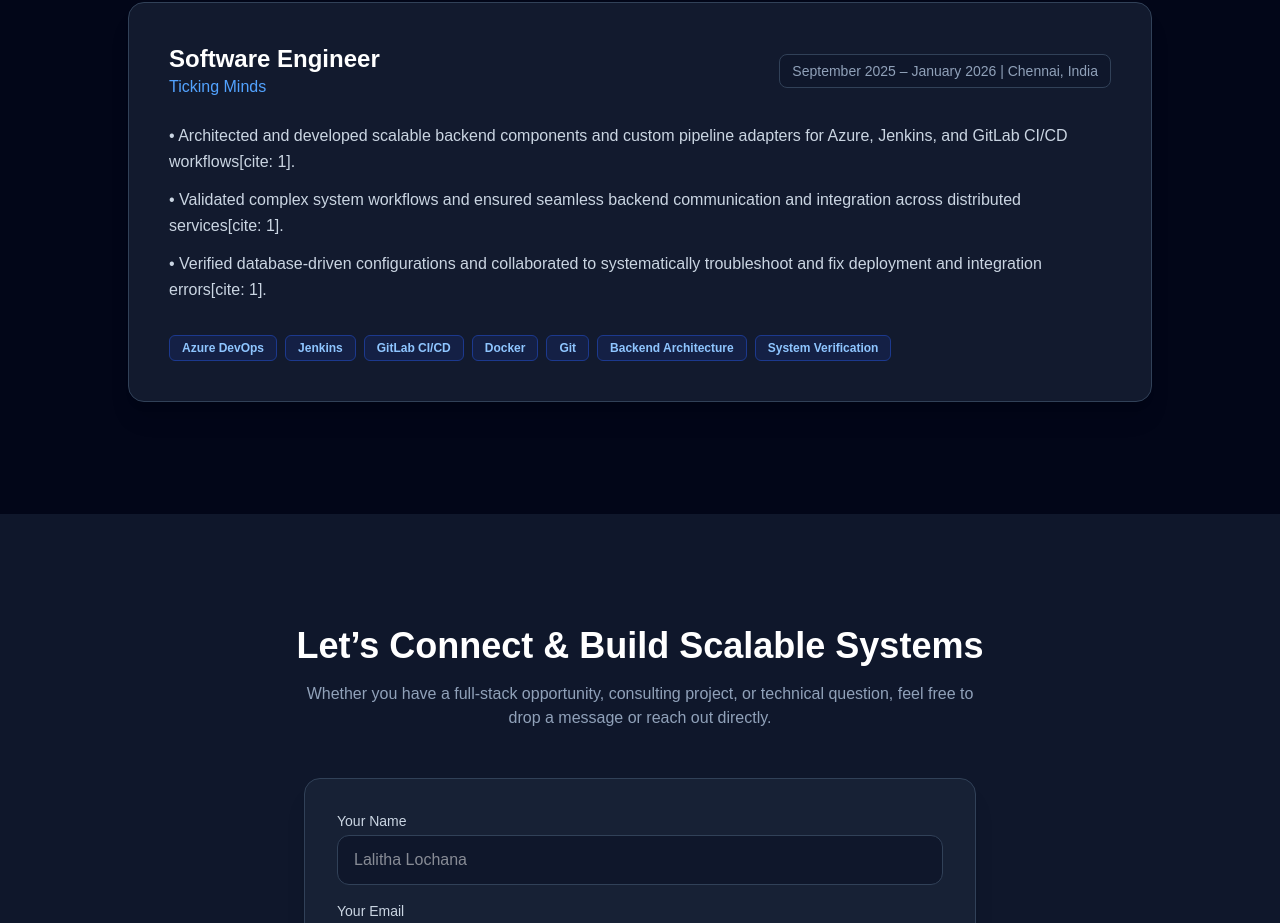
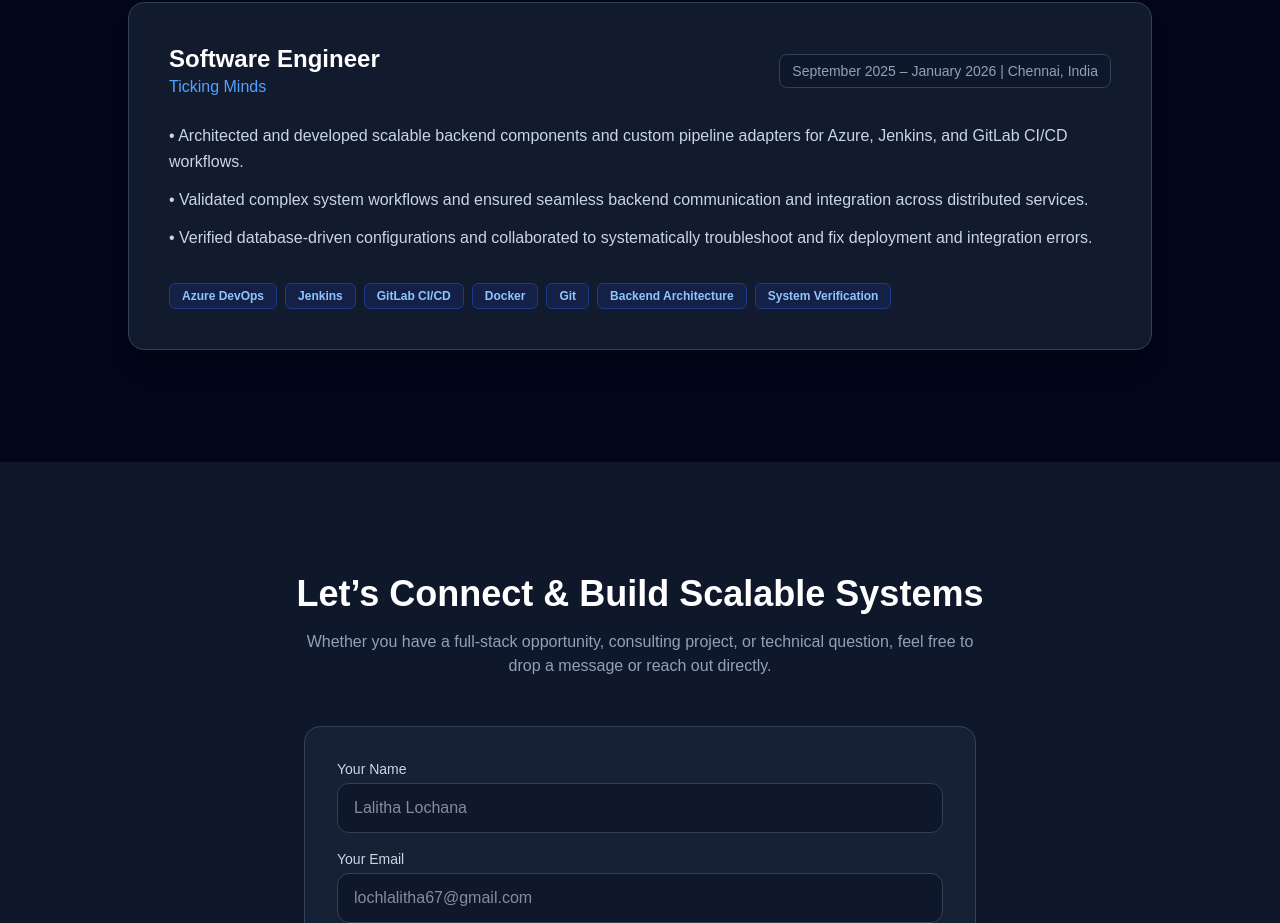
Before and after one commit to lalitha21012004/lalitha-portfolio, a Next.js app: page / in a window 1280 px wide. Shown: the part 3318-4241 px from the top of the page. Built offline with nearby package versions, Linux system fonts and the light colour scheme.

Commit message:
Refactor Experience component for cleaner JSX
Removed HTML entity encoding from JSX elements and cleaned up the code.

```diff
--- a/app/components/Experience.tsx
+++ b/app/components/Experience.tsx
@@ -35,13 +35,13 @@ export default function Experience() {
           {/* Work Description */}
           <ul className="space-y-3 text-slate-300 leading-relaxed">
             <li>
-              • Architected and developed scalable backend components and custom pipeline adapters for Azure, Jenkins, and GitLab CI/CD workflows[cite: 1].
+              • Architected and developed scalable backend components and custom pipeline adapters for Azure, Jenkins, and GitLab CI/CD workflows.
             </li>
             <li>
-              • Validated complex system workflows and ensured seamless backend communication and integration across distributed services[cite: 1].
+              • Validated complex system workflows and ensured seamless backend communication and integration across distributed services.
             </li>
             <li>
-              • Verified database-driven configurations and collaborated to systematically troubleshoot and fix deployment and integration errors[cite: 1].
+              • Verified database-driven configurations and collaborated to systematically troubleshoot and fix deployment and integration errors.
             </li>
           </ul>
 
```
